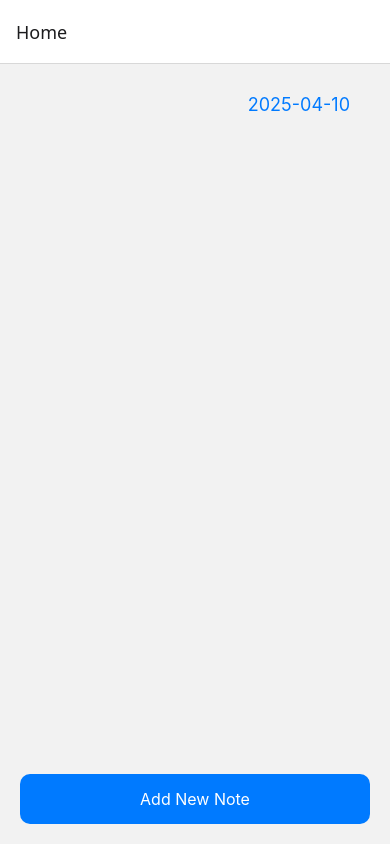
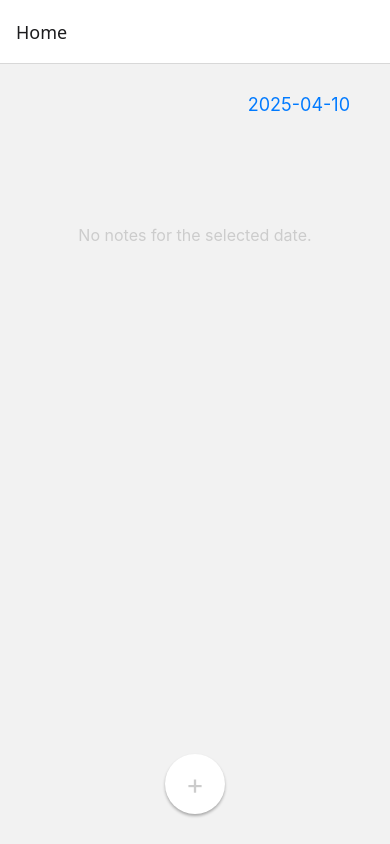
Before and after one commit to LiPinghai/voidnote, a React Native app: screen /Home in a window 390 px wide. Built offline with nearby package versions, Linux system fonts and the light colour scheme.

Commit message:
upgrade UI

```diff
--- a/App.js
+++ b/App.js
@@ -1,5 +1,6 @@
 import 'react-native-gesture-handler';
 import React from 'react';
+import { SelectedDateProvider } from './components/SelectedDateContext';
 import { NavigationContainer } from '@react-navigation/native';
 import { createStackNavigator } from '@react-navigation/stack';
 import HomeScreen from './screens/HomeScreen';
@@ -9,6 +10,7 @@ const Stack = createStackNavigator();
 
 export default function App() {
   return (
+    <SelectedDateProvider>
       <NavigationContainer>
         <Stack.Navigator initialRouteName="Home">
           <Stack.Screen
@@ -19,5 +21,6 @@ export default function App() {
           <Stack.Screen name="NewNote" component={NewNoteScreen} />
         </Stack.Navigator>
       </NavigationContainer>
+    </SelectedDateProvider>
   );
 }
--- a/components/DateSelect.js
+++ b/components/DateSelect.js
@@ -1,17 +1,16 @@
 import React, { useState } from 'react';
 import { Calendar } from 'react-native-calendars';
 import { View, Text, TouchableOpacity, StyleSheet, Modal, TouchableWithoutFeedback } from 'react-native';
+import { useSelectedDate } from './SelectedDateContext';
 
-
-function DateSelect({ navigation, route }) {
-  // const selectedDate = route.params?.selectedDate || new Date().toISOString().split('T')[0];
-  const [selectedDate, setSelectedDate] = useState(new Date().toISOString().split('T')[0]);
+function DateSelect() {
+  const { selectedDate, setSelectedDate } = useSelectedDate();
   const [calendarVisible, setCalendarVisible] = useState(false);
 
   return (
     <View style={styles.headerContainer}>
       <TouchableOpacity onPress={() => setCalendarVisible(true)}>
-        <Text style={styles.headerText}>{selectedDate}</Text>
+        <Text style={styles.headerText}>{selectedDate.toISOString().split('T')[0]}</Text>
       </TouchableOpacity>
       <Modal
         visible={calendarVisible}
@@ -25,9 +24,8 @@ function DateSelect({ navigation, route }) {
               <View style={styles.calendarContainer}>
                 <Calendar
                   onDayPress={(day) => {
-                    setSelectedDate(day.dateString);
+                    setSelectedDate(new Date(day.dateString));
                     setCalendarVisible(false);
-                    navigation.setParams({ calendarVisible: false });
                   }}
                   markedDates={{ [selectedDate]: { selected: true, selectedColor: '#007AFF' } }}
                 />
--- /dev/null
+++ b/components/NoteList.js
@@ -0,0 +1,65 @@
+// components/NoteList.js
+import React from 'react';
+import { View, Text, FlatList, TouchableOpacity, StyleSheet } from 'react-native';
+import { useSelectedDate } from './SelectedDateContext'; // Import the context
+
+function NoteList({ notes, onNotePress }) {
+  const { selectedDate } = useSelectedDate(); // Access the selectedDate
+
+  // Filter notes to only include those created on the selected date
+  const filteredNotes = notes.filter(note => {
+    return note.date === selectedDate.toISOString().split('T')[0];
+  });
+
+  return (
+    <View style={styles.container}>
+      {filteredNotes.length === 0 ? (
+        <Text style={styles.emptyHint}>No notes for the selected date.</Text>
+      ) : (
+        <FlatList
+          data={filteredNotes}
+          keyExtractor={(item) => item.id}
+          renderItem={({ item }) => (
+            <TouchableOpacity onPress={() => onNotePress(item)}>
+              <View style={styles.card}>
+                <Text style={styles.title}>{item.title}</Text>
+                <Text style={styles.content}>{item.content}</Text>
+              </View>
+            </TouchableOpacity>
+          )}
+        />
+      )}
+    </View>
+  );
+}
+
+const styles = StyleSheet.create({
+  card: {
+    backgroundColor: '#fff',
+    borderRadius: 8,
+    padding: 15,
+    marginVertical: 10,
+    shadowColor: '#000',
+    shadowOffset: { width: 0, height: 2 },
+    shadowOpacity: 0.1,
+    shadowRadius: 4,
+    elevation: 3, // For Android shadow
+  },
+  title: {
+    fontSize: 18,
+    fontWeight: 'bold',
+    marginBottom: 5,
+  },
+  content: {
+    fontSize: 14,
+    color: '#666',
+  },
+  emptyHint: {
+    fontSize: 16,
+    color: '#ccc',
+    textAlign: 'center',
+    marginTop: 100,
+  },
+});
+
+export default NoteList;
--- /dev/null
+++ b/components/SelectedDateContext.js
@@ -0,0 +1,18 @@
+   // components/SelectedDateContext.js
+   import React, { createContext, useState, useContext } from 'react';
+
+   const SelectedDateContext = createContext();
+
+   export const useSelectedDate = () => {
+     return useContext(SelectedDateContext);
+   };
+
+   export const SelectedDateProvider = ({ children }) => {
+     const [selectedDate, setSelectedDate] = useState(new Date());
+
+     return (
+       <SelectedDateContext.Provider value={{ selectedDate, setSelectedDate }}>
+         {children}
+       </SelectedDateContext.Provider>
+     );
+   };
--- a/screens/HomeScreen.js
+++ b/screens/HomeScreen.js
@@ -1,11 +1,12 @@
 import React, { useEffect, useState } from 'react';
-import { View, Text, FlatList, TouchableOpacity, StyleSheet, Modal, TouchableWithoutFeedback } from 'react-native';
+import { Text, View, TouchableOpacity, StyleSheet } from 'react-native';
 import AsyncStorage from '@react-native-async-storage/async-storage';
 import DateSelect from '../components/DateSelect';
+import NoteList from '../components/NoteList'; // Import the NoteList component
+
 export default function HomeScreen({ navigation, route }) {
   const [notes, setNotes] = useState([]);
-  const [selectedDate, setSelectedDate] = useState(new Date().toISOString().split('T')[0]);
-  const [calendarVisible, setCalendarVisible] = useState(false);
+  const [selectedDate] = useState(new Date().toISOString().split('T')[0]);
 
   const loadNotes = async (date) => {
     const storedNotes = await AsyncStorage.getItem('diaryNotes');
@@ -16,7 +17,7 @@ export default function HomeScreen({ navigation, route }) {
 
   useEffect(() => {
     loadNotes(selectedDate);
-    navigation.setParams({ selectedDate }); // Update the header title with the selected date
+    navigation.setParams({ selectedDate });
   }, [selectedDate]);
 
   useEffect(() => {
@@ -31,18 +32,12 @@ export default function HomeScreen({ navigation, route }) {
   return (
     <View style={styles.container}>
       <DateSelect navigation={navigation} route={route} />
-      <FlatList
-        data={notes}
-        keyExtractor={(item) => item.id}
-        renderItem={({ item }) => (
-          <TouchableOpacity onPress={() => navigation.navigate('Note', { note: item })}>
-            <Text style={styles.note}>{item.title}</Text>
-          </TouchableOpacity>
-        )}
-      />
-
-      <TouchableOpacity style={styles.button} onPress={() => navigation.navigate('NewNote', { selectedDate })}>
-        <Text style={styles.buttonText}>Add New Note</Text>
+      <NoteList notes={notes} onNotePress={(note) => navigation.navigate('Note', { note })} />
+      <TouchableOpacity
+        style={styles.addButton}
+        onPress={() => navigation.navigate('NewNote', { selectedDate })}
+      >
+        <Text style={styles.addButtonText}>+</Text>
       </TouchableOpacity>
     </View>
   );
@@ -50,25 +45,25 @@ export default function HomeScreen({ navigation, route }) {
 
 const styles = StyleSheet.create({
   container: { flex: 1, padding: 20 },
-  modalOverlay: {
-    flex: 1,
-    backgroundColor: 'rgba(0,0,0,0.5)',
+  addButton: {
+    backgroundColor: '#FFFFFF',
+    width: 60,
+    height: 60,
+    borderRadius: 30,
     justifyContent: 'center',
     alignItems: 'center',
+    position: 'absolute',
+    bottom: 30,
+    alignSelf: 'center',
+    shadowColor: '#000',
+    shadowOffset: { width: 0, height: 2 },
+    shadowOpacity: 0.3,
+    shadowRadius: 3,
+    elevation: 5,
   },
-  calendarContainer: {
-    backgroundColor: '#fff',
-    borderRadius: 10,
-    padding: 10,
-    width: '90%',
+  addButtonText: {
+    color: '#ccc',
+    fontSize: 28,
+    lineHeight: 28,
   },
-  note: { fontSize: 18, marginVertical: 10 },
-  button: {
-    backgroundColor: '#007AFF',
-    padding: 15,
-    borderRadius: 10,
-    alignItems: 'center',
-    marginTop: 10,
-  },
-  buttonText: { color: '#fff', fontSize: 16 },
 });
```
Lines whose indentation alone changed are shown as unchanged.
